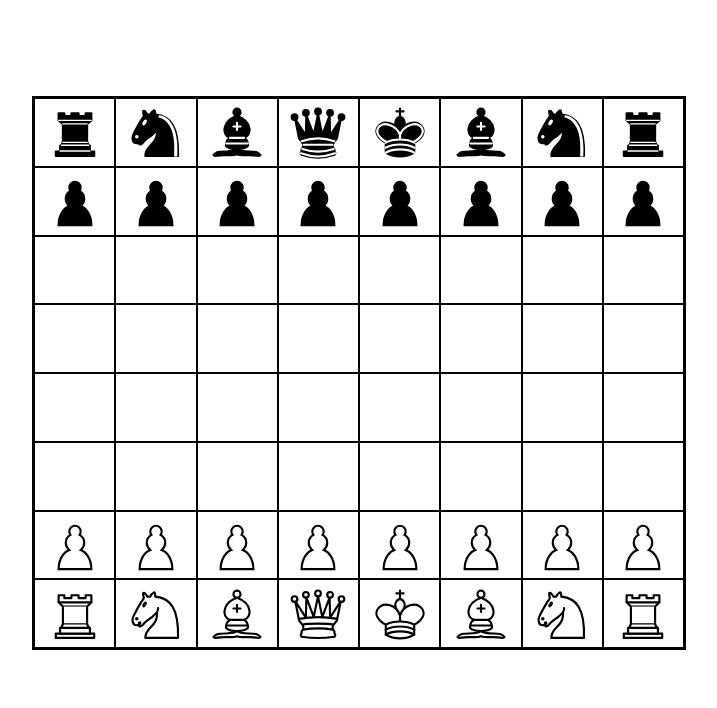
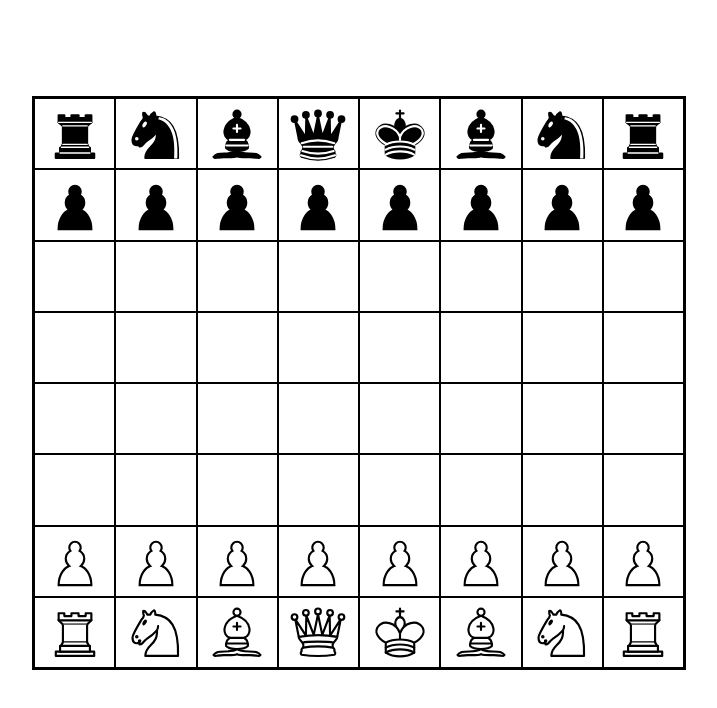
Before and after one commit to djmiller1008/ReactChess, a React (Create React App) app: page / in a window 1280 px wide. Shown: the top 708 px of the page, without its empty margins (281-998 px from the left). Built offline with nearby package versions, Linux system fonts and the light colour scheme.

Commit message:
Change height of board

```diff
--- a/src/assets/styles/board.css
+++ b/src/assets/styles/board.css
@@ -5,7 +5,7 @@
     margin-top: 6rem;
     border: 2px solid black;
     width: 650px;
-    height: 550px;
+    height: 570px;
 }
 
 .row-container {
```
